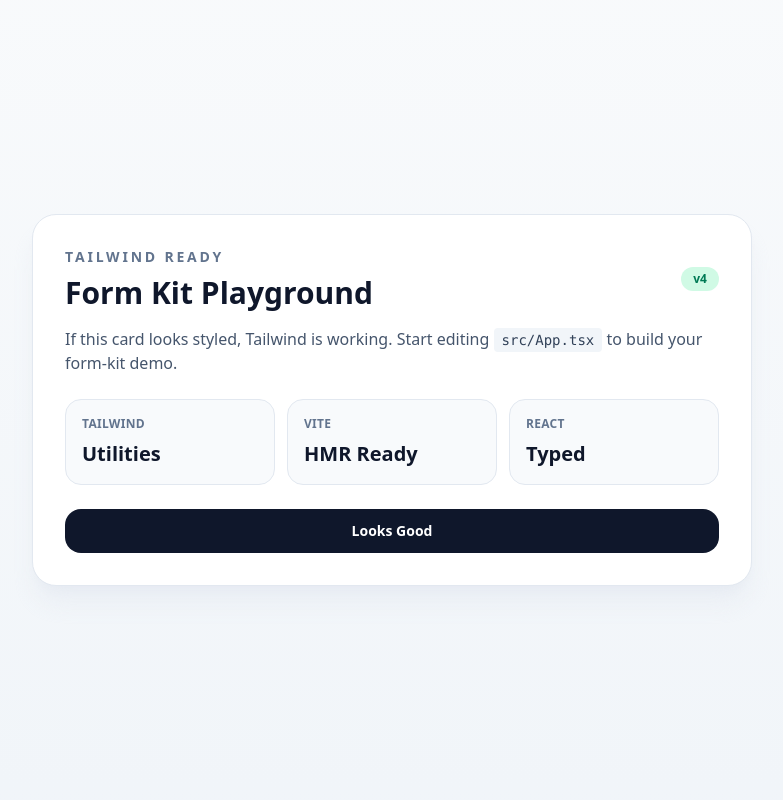
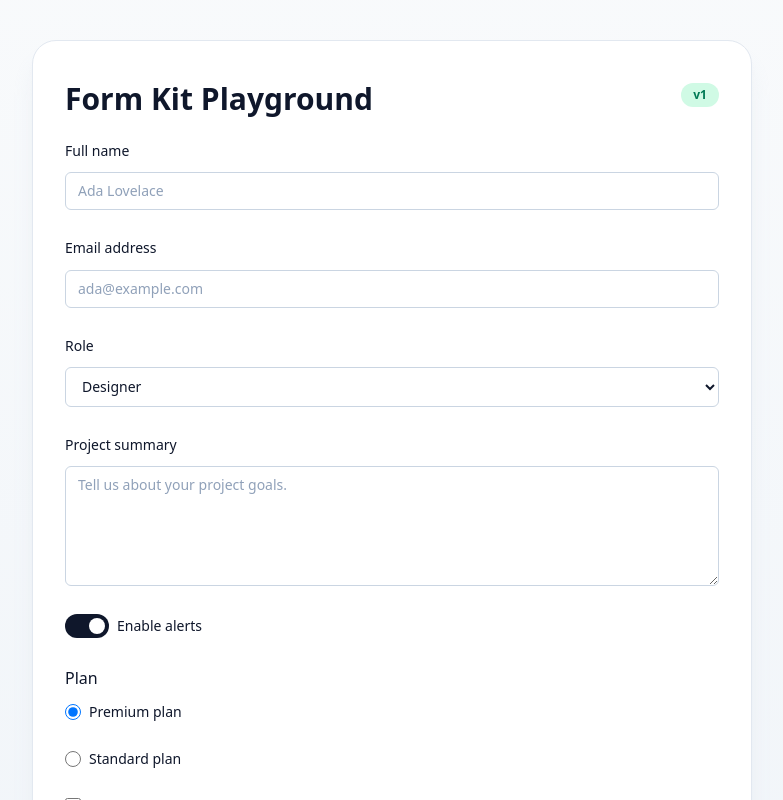
Before and after one commit to lfalcaolopes/form-kit, a React (Vite) app: page / in a window 1280 px wide. Shown: the top 800 px of the page, without its empty margins (248-1031 px from the left). Built offline with nearby package versions, Linux system fonts and the light colour scheme.

Commit message:
feat: update app demo

```diff
--- a/src/App.tsx
+++ b/src/App.tsx
@@ -1,57 +1,99 @@
+import { SchemaForm } from '../form-kit/forms'
+import { FieldType, type FormSchema } from '../form-kit/schema'
+
+const demoSchema: FormSchema = {
+  fullName: {
+    name: 'fullName',
+    label: 'Full name',
+    field: FieldType.Input,
+    placeholder: 'Ada Lovelace',
+    rules: { required: 'Full name is required' },
+  },
+  email: {
+    name: 'email',
+    label: 'Email address',
+    field: FieldType.Input,
+    type: 'email',
+    placeholder: 'ada@example.com',
+    rules: {
+      required: 'Email is required',
+      pattern: {
+        value: /^[^\s@]+@[^\s@]+\.[^\s@]+$/,
+        message: 'Enter a valid email address',
+      },
+    },
+  },
+  role: {
+    name: 'role',
+    label: 'Role',
+    field: FieldType.Select,
+    defaultValue: 'designer',
+    options: [
+      { label: 'Designer', value: 'designer' },
+      { label: 'Engineer', value: 'engineer' },
+      { label: 'Product', value: 'pm' },
+    ],
+  },
+  summary: {
+    name: 'summary',
+    label: 'Project summary',
+    field: FieldType.Textarea,
+    placeholder: 'Tell us about your project goals.',
+    rules: { minLength: { value: 10, message: 'Add a bit more detail.' } },
+  },
+  alerts: {
+    name: 'alerts',
+    label: 'Enable alerts',
+    field: FieldType.Switch,
+    defaultValue: true,
+  },
+  plan: {
+    name: 'plan',
+    label: 'Plan',
+    field: FieldType.Radio,
+    defaultValue: 'premium',
+    options: [
+      { label: 'Premium plan', value: 'premium' },
+      { label: 'Standard plan', value: 'standard' },
+    ],
+  },
+  consent: {
+    name: 'consent',
+    label: 'I agree to receive updates',
+    field: FieldType.Checkbox,
+    rules: { required: 'Please opt in to continue' },
+  },
+  submit: {
+    name: 'submit',
+    label: 'Submit application',
+    field: FieldType.Button,
+  },
+}
+
 function App() {
   return (
-    <div className="min-h-screen bg-gradient-to-b from-slate-50 to-slate-100">
+    <div className="min-h-screen bg-linear-to-b from-slate-50 to-slate-100">
       <div className="mx-auto flex min-h-screen max-w-3xl flex-col items-center justify-center px-6">
-        <div className="w-full rounded-3xl border border-slate-200 bg-white p-8 shadow-xl shadow-slate-200/60">
+        <div className="w-full my-10 rounded-3xl border border-slate-200 bg-white p-8 shadow-xl shadow-slate-200/60">
           <div className="flex items-center justify-between gap-4">
             <div>
-              <p className="text-sm font-semibold uppercase tracking-[0.2em] text-slate-500">
-                Tailwind Ready
-              </p>
               <h1 className="mt-2 text-3xl font-semibold text-slate-900">
                 Form Kit Playground
               </h1>
             </div>
             <span className="rounded-full bg-emerald-100 px-3 py-1 text-xs font-semibold text-emerald-700">
-              v4
+              v1
             </span>
           </div>
-          <p className="mt-4 text-base text-slate-600">
-            If this card looks styled, Tailwind is working. Start editing{' '}
-            <span className="rounded bg-slate-100 px-2 py-1 font-mono text-sm text-slate-700">
-              src/App.tsx
-            </span>{' '}
-            to build your form-kit demo.
-          </p>
-          <div className="mt-6 grid gap-3 sm:grid-cols-3">
-            <div className="rounded-2xl border border-slate-200 bg-slate-50 p-4">
-              <p className="text-xs font-semibold uppercase tracking-wide text-slate-500">
-                Tailwind
-              </p>
-              <p className="mt-2 text-xl font-semibold text-slate-900">
-                Utilities
-              </p>
-            </div>
-            <div className="rounded-2xl border border-slate-200 bg-slate-50 p-4">
-              <p className="text-xs font-semibold uppercase tracking-wide text-slate-500">
-                Vite
-              </p>
-              <p className="mt-2 text-xl font-semibold text-slate-900">
-                HMR Ready
-              </p>
-            </div>
-            <div className="rounded-2xl border border-slate-200 bg-slate-50 p-4">
-              <p className="text-xs font-semibold uppercase tracking-wide text-slate-500">
-                React
-              </p>
-              <p className="mt-2 text-xl font-semibold text-slate-900">
-                Typed
-              </p>
-            </div>
+          <div className="mt-6">
+            <SchemaForm
+              schema={demoSchema}
+              className="space-y-6"
+              onSubmit={(values) => {
+                console.log('Submitted', values)
+              }}
+            />
           </div>
-          <button className="mt-6 w-full rounded-2xl bg-slate-900 px-5 py-3 text-sm font-semibold text-white transition hover:bg-slate-800">
-            Looks Good
-          </button>
         </div>
       </div>
     </div>
```
